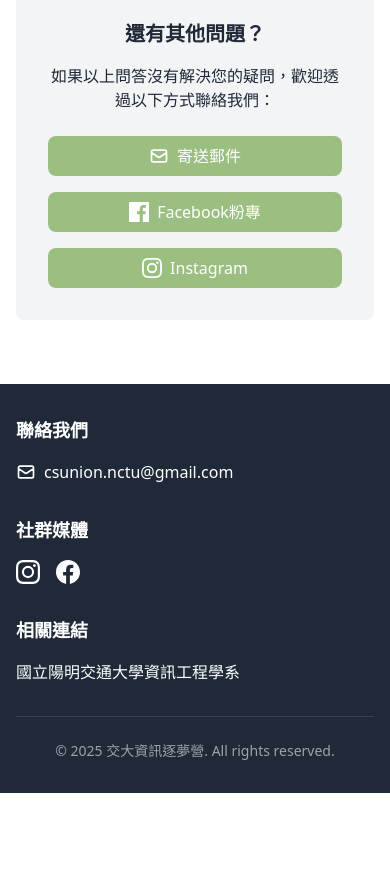
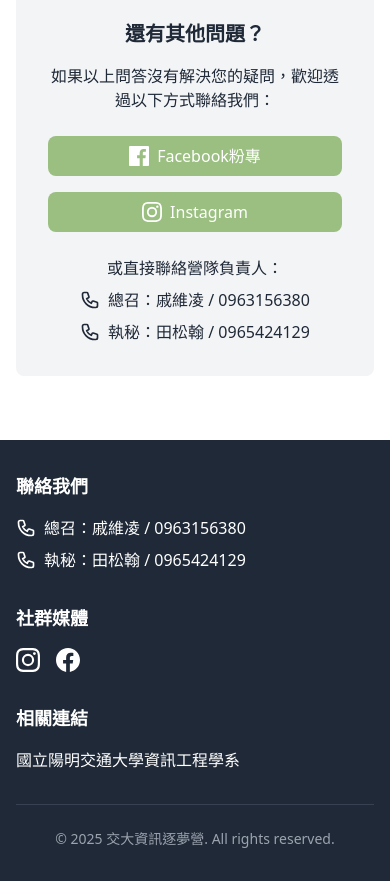
Before and after one commit to NCTUCSUnion/cscamp_signup, a Vue app: page /faq in a window 390 px wide. Shown: the part 2000-2881 px from the top of the page. Before the commit the page ends 2793 px from the top, so only its background shows below. Built offline with nearby package versions, Linux system fonts and the light colour scheme.

Commit message:
Replace email contact with phone numbers for camp leaders in FAQ and Footer

```diff
--- a/src/components/layout/Footer.vue
+++ b/src/components/layout/Footer.vue
@@ -13,11 +13,19 @@ const currentYear = new Date().getFullYear()
           <ul class="space-y-2">
             <li class="flex items-center">
               <svg xmlns="http://www.w3.org/2000/svg" class="h-5 w-5 mr-2" fill="none" viewBox="0 0 24 24" stroke="currentColor">
-                <path stroke-linecap="round" stroke-linejoin="round" stroke-width="2" d="M3 8l7.89 5.26a2 2 0 002.22 0L21 8M5 19h14a2 2 0 002-2V7a2 2 0 00-2-2H5a2 2 0 00-2 2v10a2 2 0 002 2z" />
+                <path stroke-linecap="round" stroke-linejoin="round" stroke-width="2" d="M3 5a2 2 0 012-2h3.28a1 1 0 01.948.684l1.498 4.493a1 1 0 01-.502 1.21l-2.257 1.13a11.042 11.042 0 005.516 5.516l1.13-2.257a1 1 0 011.21-.502l4.493 1.498a1 1 0 01.684.949V19a2 2 0 01-2 2h-1C9.716 21 3 14.284 3 6V5z" />
               </svg>
-              <a href="mailto:csunion.nctu@gmail.com" class="hover:text-primary transition-colors">
-                csunion.nctu@gmail.com
-              </a>
+              <span>
+                總召：戚維凌 / 0963156380
+              </span>
+            </li>
+            <li class="flex items-center mt-2">
+              <svg xmlns="http://www.w3.org/2000/svg" class="h-5 w-5 mr-2" fill="none" viewBox="0 0 24 24" stroke="currentColor">
+                <path stroke-linecap="round" stroke-linejoin="round" stroke-width="2" d="M3 5a2 2 0 012-2h3.28a1 1 0 01.948.684l1.498 4.493a1 1 0 01-.502 1.21l-2.257 1.13a11.042 11.042 0 005.516 5.516l1.13-2.257a1 1 0 011.21-.502l4.493 1.498a1 1 0 01.684.949V19a2 2 0 01-2 2h-1C9.716 21 3 14.284 3 6V5z" />
+              </svg>
+              <span>
+                執秘：田松翰 / 0965424129
+              </span>
             </li>
           </ul>
         </div>
--- a/src/data/camp-info.json
+++ b/src/data/camp-info.json
@@ -561,7 +561,7 @@
     },
     {
       "question": "如何報名？何時會知道是否錄取？",
-      "answer": "請透過網站上的報名連結填寫 Google 表單。我們會在 5 月 27 日公告錄取名單，並以 Email 通知錄取者繳費資訊。"
+      "answer": "請透過網站上的報名連結填寫 Google 表單。我們會在 5 月 28 日公告錄取名單，並以 Email 通知錄取者繳費資訊。"
     },
     {
       "question": "報名人數有限制嗎？",
--- a/src/views/FAQ.vue
+++ b/src/views/FAQ.vue
@@ -161,16 +161,7 @@ const toggleItem = (index) => {
       <div class="mt-16 bg-gray-100 p-8 rounded-lg text-center max-w-3xl mx-auto">
         <h3 class="text-xl font-semibold mb-4">還有其他問題？</h3>
         <p class="mb-6">如果以上問答沒有解決您的疑問，歡迎透過以下方式聯絡我們：</p>
-        <div class="flex flex-col sm:flex-row justify-center gap-4">
-          <a
-            href="mailto:cscamp@cs.nctu.edu.tw"
-            class="inline-flex items-center justify-center bg-primary text-white py-2 px-6 rounded-lg hover:bg-primary/80"
-          >
-            <svg xmlns="http://www.w3.org/2000/svg" class="h-5 w-5 mr-2" fill="none" viewBox="0 0 24 24" stroke="currentColor">
-              <path stroke-linecap="round" stroke-linejoin="round" stroke-width="2" d="M3 8l7.89 5.26a2 2 0 002.22 0L21 8M5 19h14a2 2 0 002-2V7a2 2 0 00-2-2H5a2 2 0 00-2 2v10a2 2 0 002 2z" />
-            </svg>
-            寄送郵件
-          </a>
+        <div class="flex flex-col sm:flex-row justify-center gap-4 mb-6">
           <a
             href="https://www.facebook.com/nctucsChaseDream"
             target="_blank"
@@ -194,6 +185,21 @@ const toggleItem = (index) => {
             Instagram
           </a>
         </div>
+        <div class="flex flex-col items-center justify-center gap-2">
+          <p class="font-medium">或直接聯絡營隊負責人：</p>
+          <div class="flex items-center justify-center gap-2">
+            <svg xmlns="http://www.w3.org/2000/svg" class="h-5 w-5" fill="none" viewBox="0 0 24 24" stroke="currentColor">
+              <path stroke-linecap="round" stroke-linejoin="round" stroke-width="2" d="M3 5a2 2 0 012-2h3.28a1 1 0 01.948.684l1.498 4.493a1 1 0 01-.502 1.21l-2.257 1.13a11.042 11.042 0 005.516 5.516l1.13-2.257a1 1 0 011.21-.502l4.493 1.498a1 1 0 01.684.949V19a2 2 0 01-2 2h-1C9.716 21 3 14.284 3 6V5z" />
+            </svg>
+            <span>總召：戚維凌 / 0963156380</span>
+          </div>
+          <div class="flex items-center justify-center gap-2">
+            <svg xmlns="http://www.w3.org/2000/svg" class="h-5 w-5" fill="none" viewBox="0 0 24 24" stroke="currentColor">
+              <path stroke-linecap="round" stroke-linejoin="round" stroke-width="2" d="M3 5a2 2 0 012-2h3.28a1 1 0 01.948.684l1.498 4.493a1 1 0 01-.502 1.21l-2.257 1.13a11.042 11.042 0 005.516 5.516l1.13-2.257a1 1 0 011.21-.502l4.493 1.498a1 1 0 01.684.949V19a2 2 0 01-2 2h-1C9.716 21 3 14.284 3 6V5z" />
+            </svg>
+            <span>執秘：田松翰 / 0965424129</span>
+          </div>
+        </div>
       </div>
     </div>
   </div>
```
